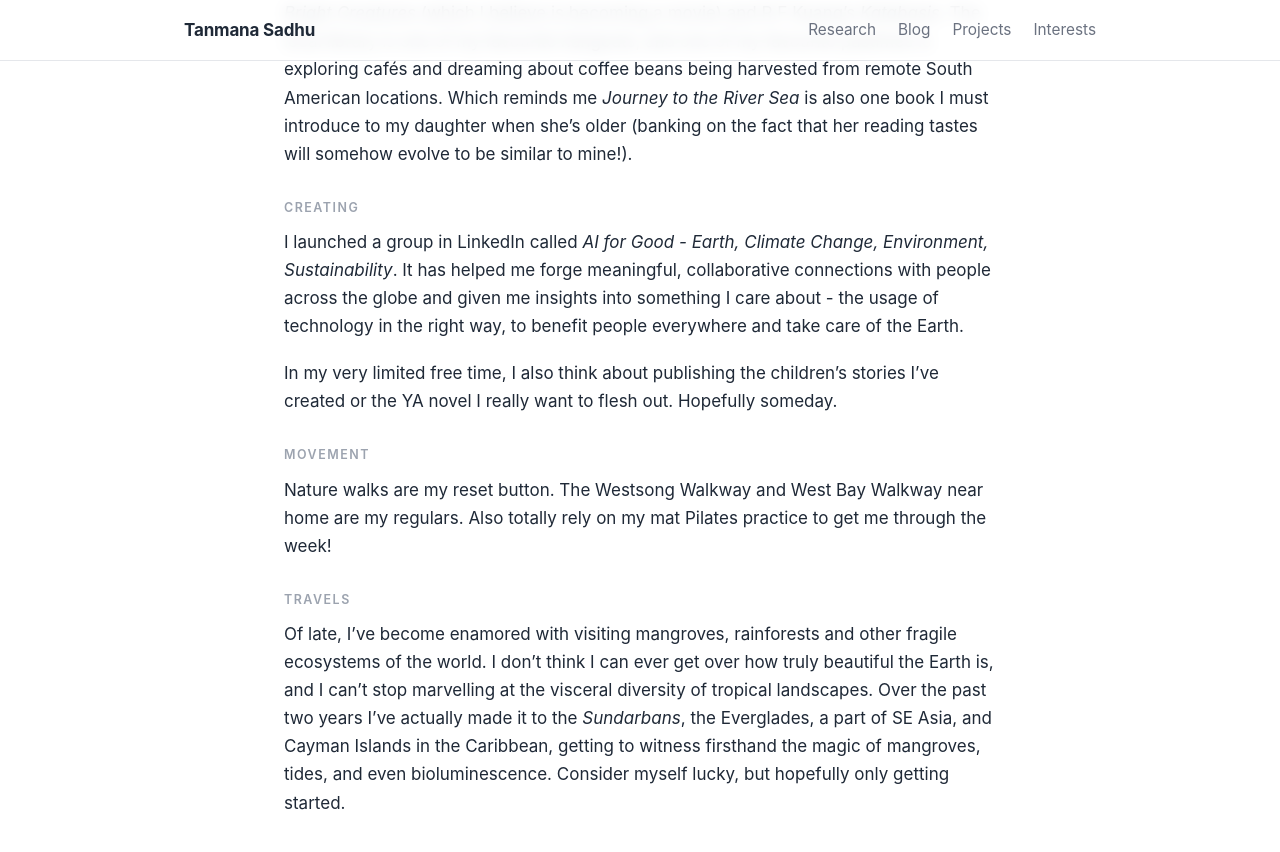
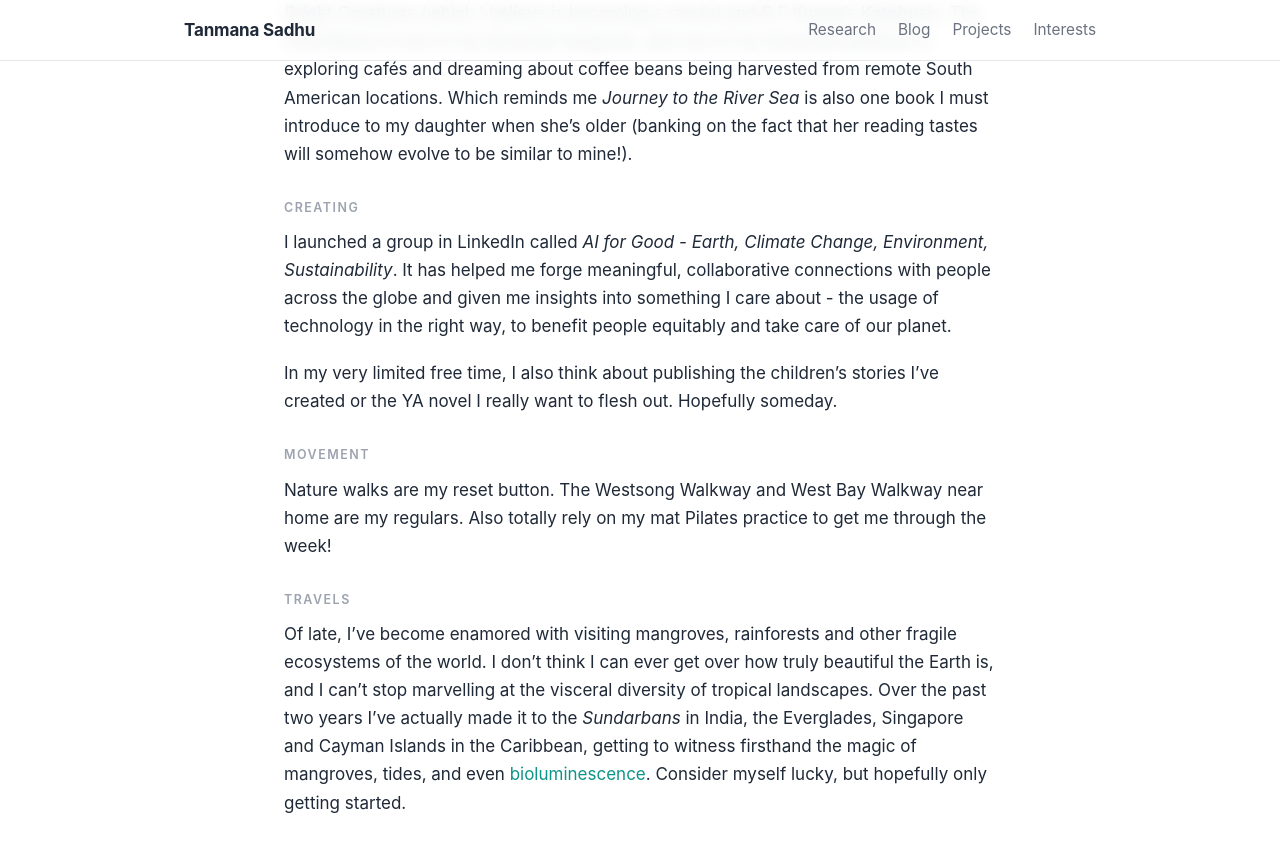
Before and after one commit to tanmana5/tanmana5.github.io, a Jekyll site: the page built from interests.md, in a window 1280 px wide and 900 px high, scrolled down 386 px. Shown: the top 852 px of the window. Built offline with Jekyll 4.4.1, drawn with Linux system fonts in a browser that asks for light colours.

Commit message:
Fill in Interests page

```diff
--- a/interests.md
+++ b/interests.md
@@ -15,7 +15,7 @@ I would probably categorize my favourites as science fiction, YA, and the classi
 
 <p class="section-title">Creating</p>
 
-I launched a group in LinkedIn called *AI for Good - Earth, Climate Change, Environment, Sustainability*. It has helped me forge meaningful, collaborative connections with people across the globe and given me insights into something I care about - the usage of technology in the right way, to benefit people everywhere and take care of the Earth.
+I launched a group in LinkedIn called *AI for Good - Earth, Climate Change, Environment, Sustainability*. It has helped me forge meaningful, collaborative connections with people across the globe and given me insights into something I care about - the usage of technology in the right way, to benefit people equitably and take care of our planet.
 
 In my very limited free time, I also think about publishing the children's stories I've created or the YA novel I really want to flesh out. Hopefully someday.
 
@@ -25,4 +25,4 @@ Nature walks are my reset button. The Westsong Walkway and West Bay Walkway near
 
 <p class="section-title">Travels</p>
 
-Of late, I've become enamored with visiting mangroves, rainforests and other fragile ecosystems of the world. I don't think I can ever get over how truly beautiful the Earth is, and I can't stop marvelling at the visceral diversity of tropical landscapes. Over the past two years I've actually made it to the *Sundarbans*, the Everglades, a part of SE Asia, and Cayman Islands in the Caribbean, getting to witness firsthand the magic of mangroves, tides, and even bioluminescence. Consider myself lucky, but hopefully only getting started.
+Of late, I've become enamored with visiting mangroves, rainforests and other fragile ecosystems of the world. I don't think I can ever get over how truly beautiful the Earth is, and I can't stop marvelling at the visceral diversity of tropical landscapes. Over the past two years I've actually made it to the *Sundarbans* in India, the Everglades, Singapore and Cayman Islands in the Caribbean, getting to witness firsthand the magic of mangroves, tides, and even [bioluminescence](https://caymanresident.com/bioluminescent-bay). Consider myself lucky, but hopefully only getting started.
```
